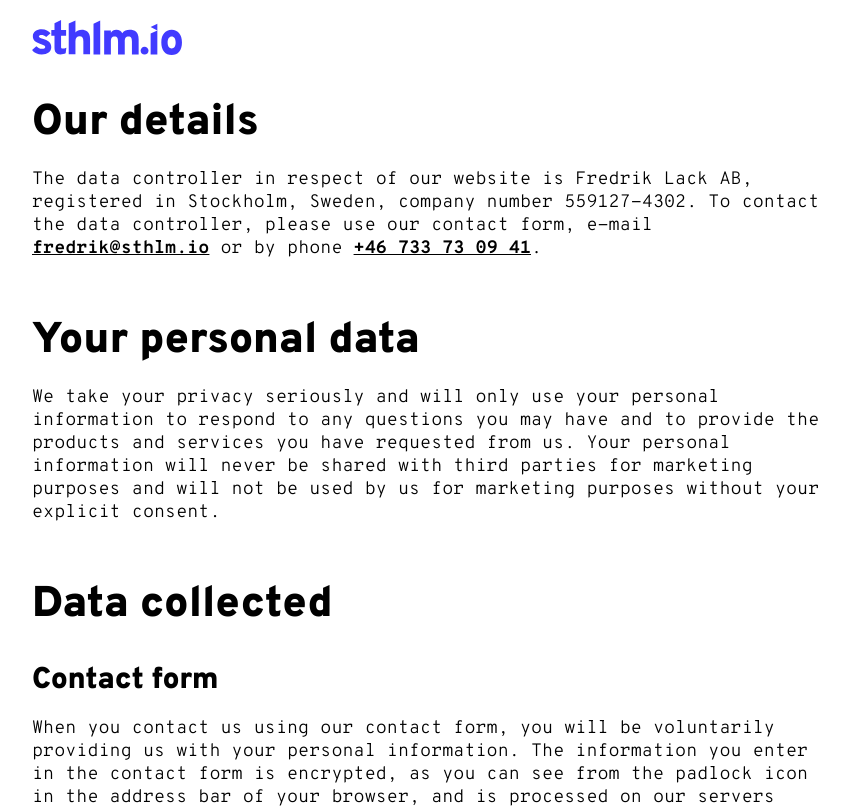
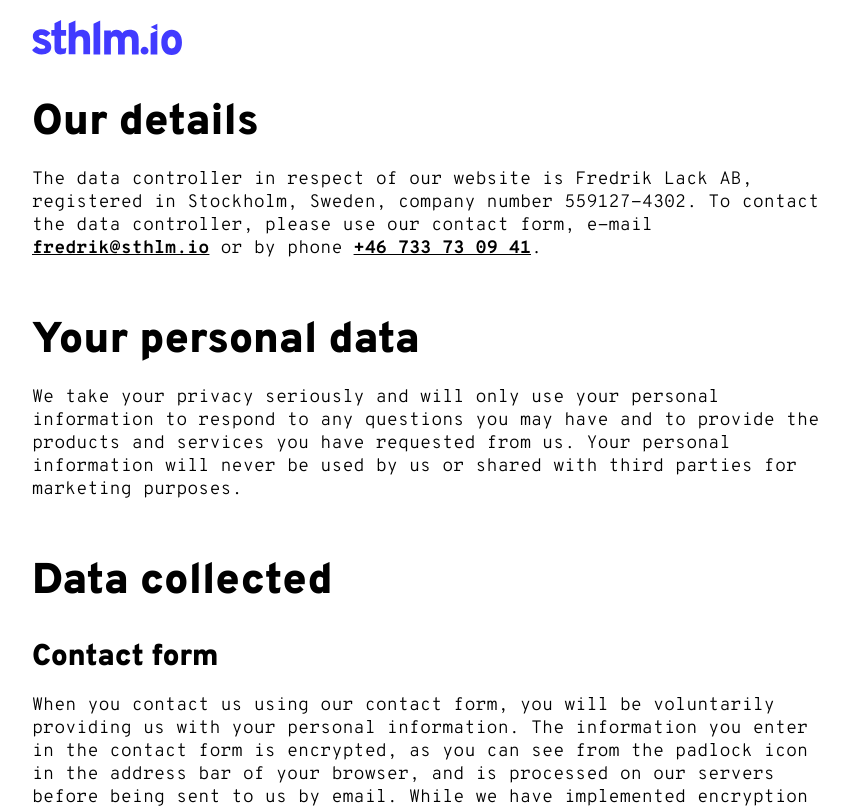
Before and after one commit to sthlmio/web, a Next.js app: page /terms in a window 1280 px wide. Shown: the top 808 px of the page, without its empty margins (96-945 px from the left). Built offline with nearby package versions, Linux system fonts and the light colour scheme.

Commit message:
Update terms

```diff
--- a/pages/terms.js
+++ b/pages/terms.js
@@ -24,9 +24,8 @@ export default function Terms() {
             We take your privacy seriously and will only use your personal
             information to respond to any questions you may have and to provide
             the products and services you have requested from us. Your personal
-            information will never be shared with third parties for marketing
-            purposes and will not be used by us for marketing purposes without
-            your explicit consent.
+            information will never be used by us or shared with third parties
+            for marketing purposes.
           </p>
           <h2>Data collected</h2>
           <h3>Contact form</h3>
```
